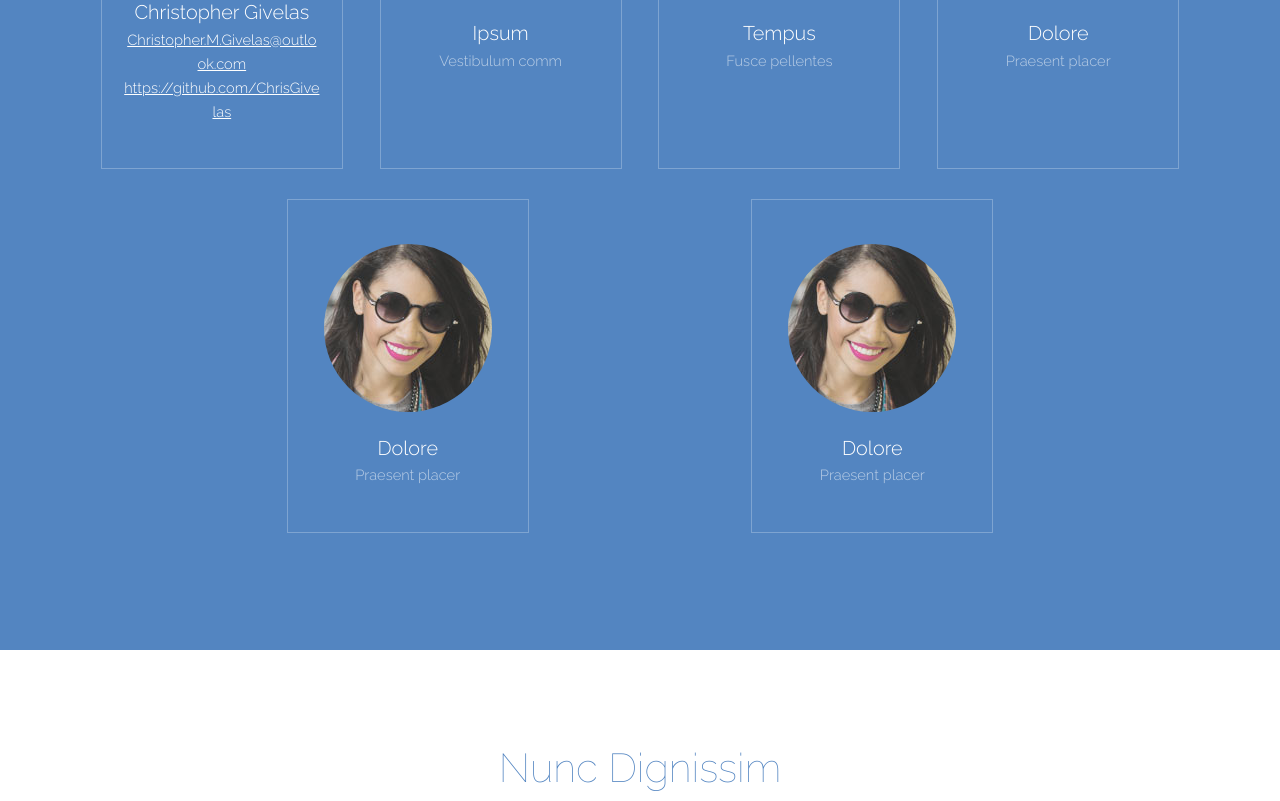
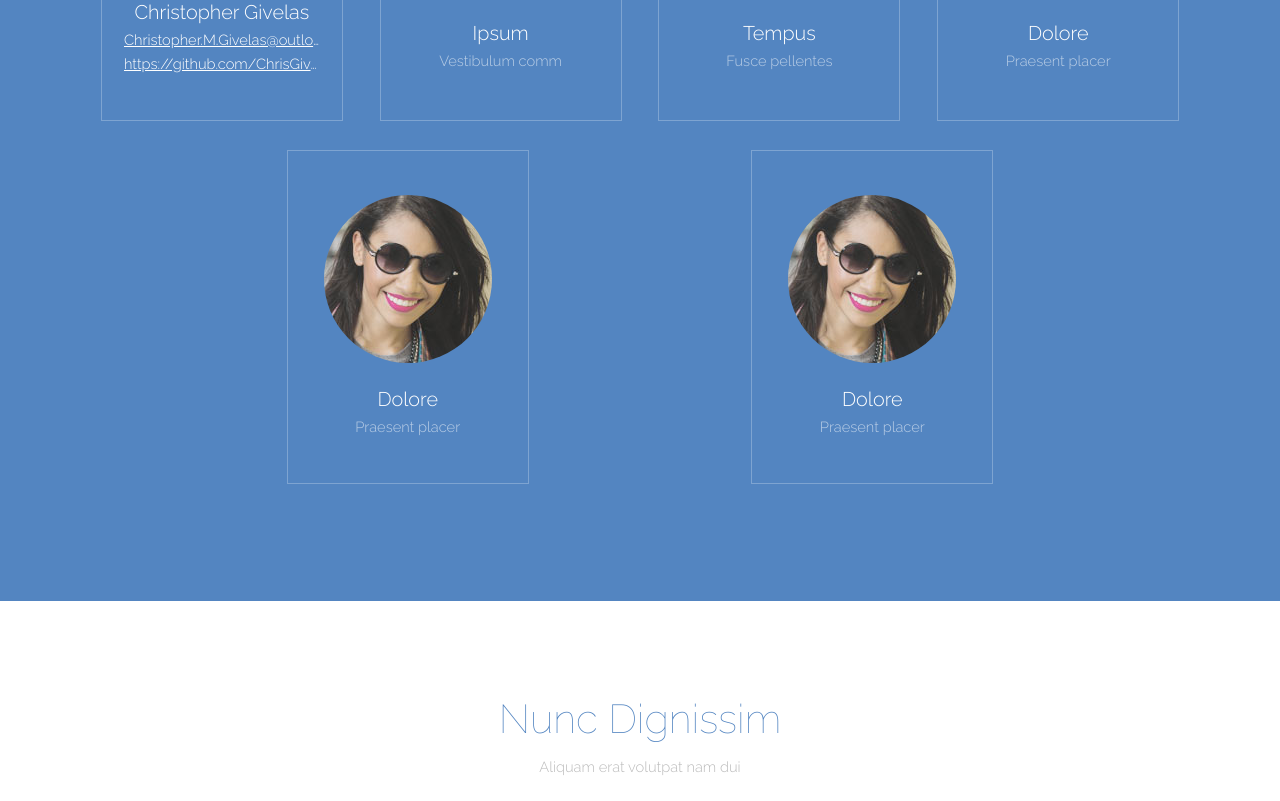
Before and after one commit to ChrisGivelas/CISC322, a plain HTML site: page index.html in a window 1280 px wide. Shown: the part 1270-2071 px from the top of the page. Drawn offline with Linux system fonts and the light colour scheme.

Commit message:
Truncate team member info links with an ellipsis

```diff
--- a/custom.css
+++ b/custom.css
@@ -17,3 +17,11 @@
     color: white !important;
     font-weight: bold;
 }
+
+.team-member-info a{
+    display: block;
+    color: white;
+    white-space: nowrap;
+    overflow: hidden;
+    text-overflow: ellipsis;
+}
--- a/index.html
+++ b/index.html
@@ -80,9 +80,9 @@
 								<img src="images/Christopher Givelas.jpg" alt="Person 1" />
 							</div>
 							<h3>Christopher Givelas</h3>
-							<p style="word-wrap: break-word;">
-								<a style="color: white;" href="mailto:Christopher.M.Givelas@outlook.com">Christopher.M.Givelas@outlook.com</a>
-								<a style="color: white;" target="_blank" href="https://github.com/ChrisGivelas">https://github.com/ChrisGivelas</a>
+							<p class="team-member-info">
+								<a target="_blank" href="mailto:Christopher.M.Givelas@outlook.com" title="Christopher.M.Givelas@outlook.com">Christopher.M.Givelas@outlook.com</a>
+								<a target="_blank" href="https://github.com/ChrisGivelas" title="https://github.com/ChrisGivelas">https://github.com/ChrisGivelas</a>
 							</p>
 						</div>
 						<div class="box person">
```
